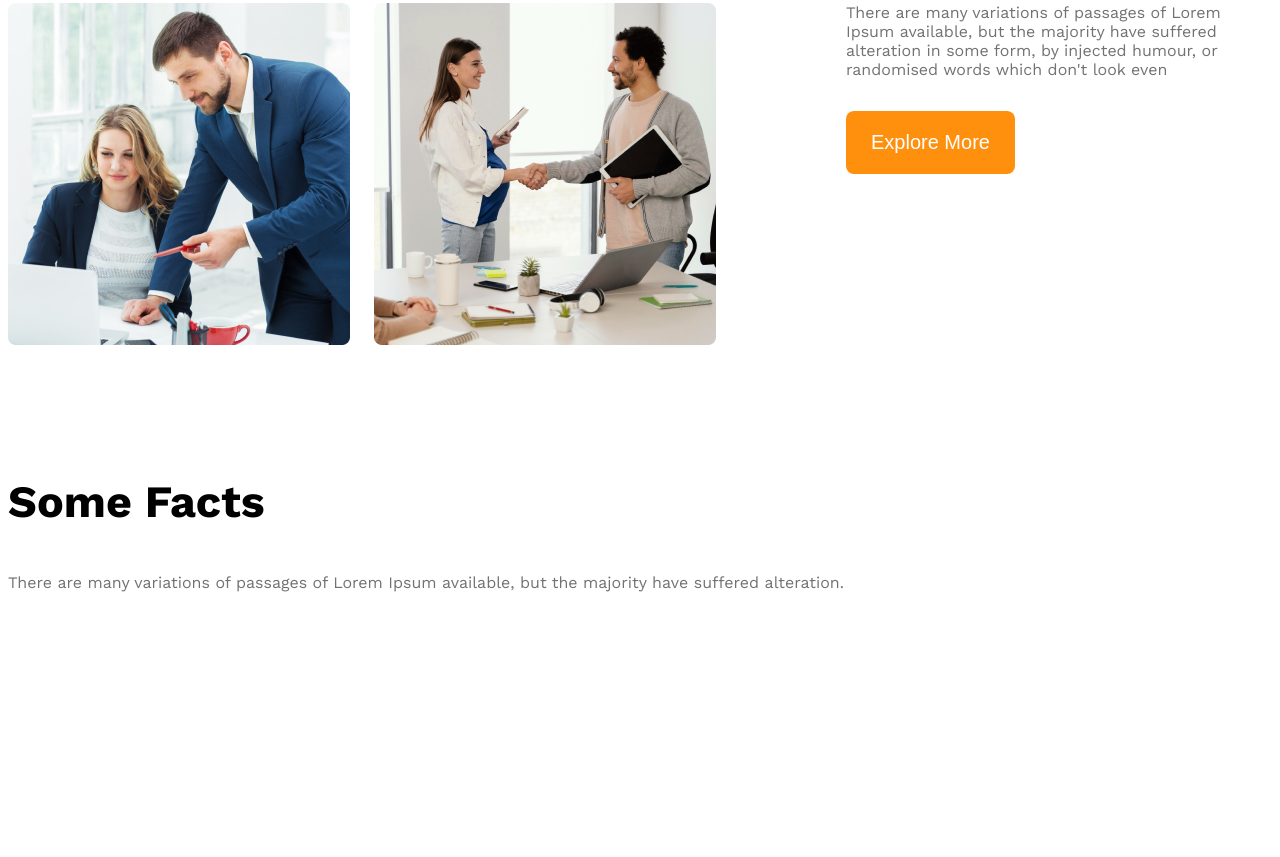
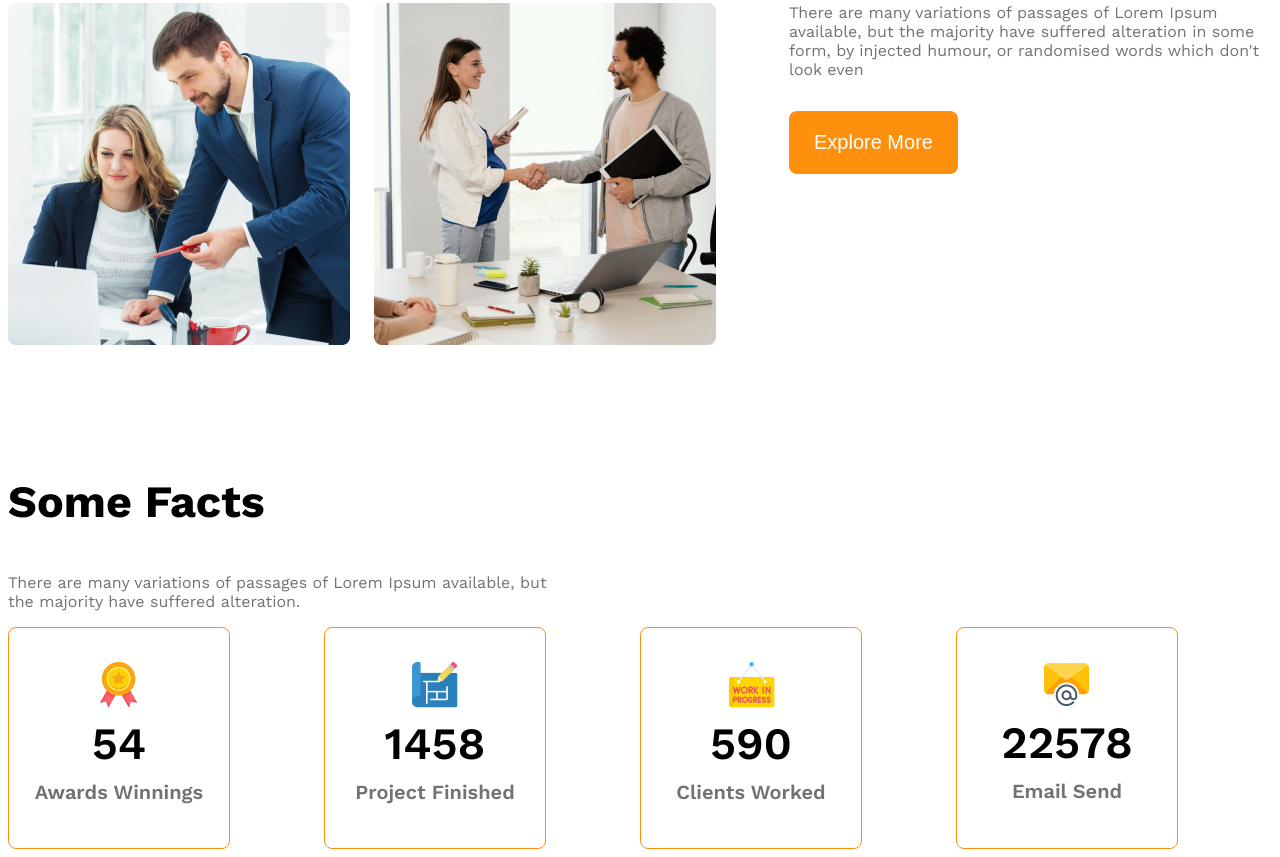
Before and after one commit to Abrar911-maker/g3-architects-res-web, a plain HTML site: page index.html in a window 1280 px wide. Shown: the part 1667-2524 px from the top of the page. Before the commit the page ends 2275 px from the top, so only its background shows below. Drawn offline with nearby package versions, Linux system fonts and the light colour scheme.

Commit message:
made the facts stylish

```diff
--- a/index.html
+++ b/index.html
@@ -67,16 +67,46 @@
         </div>
       </section>
       <!-- features will enjoy -->
-       <section>
+      <section></section>
 
-
-       </section>
-
-       <!-- Some facts -->
-        <section class="some-facts">
-          <h3 class="section-title">Some Facts</h3>
-          <p class="text-light-gray">There are many variations of passages of Lorem Ipsum available, but the majority have suffered alteration.</p>
-        </section>
+      <!-- Some facts -->
+      <section class="some-facts">
+        <h3 class="section-title">Some Facts</h3>
+        <p class="text-light-gray fact-description">
+          There are many variations of passages of Lorem Ipsum available, but
+          the majority have suffered alteration.
+        </p>
+        <div class="facts-container">
+          <div class="fact-card display-flex">
+            <div>
+              <img src="images/icons/ribon.png" alt="" class="fact-icon" />
+              <h4 class="fact-number">54</h4>
+              <h5 class="fact-name text-light-gray">Awards Winnings</h5>
+            </div>
+          </div>
+          <div class="fact-card display-flex">
+            <div>
+              <img src="images/icons/projects.png" alt="" class="fact-icon" />
+              <h4 class="fact-number">1458</h4>
+              <h5 class="fact-name text-light-gray">Project Finished</h5>
+            </div>
+          </div>
+          <div class="fact-card display-flex">
+            <div>
+              <img src="images/icons/customers.png" alt="" class="fact-icon" />
+              <h4 class="fact-number">590</h4>
+              <h5 class="fact-name text-light-gray">Clients Worked</h5>
+            </div>
+          </div>
+          <div class="fact-card display-flex">
+            <div>
+              <img src="images/icons/email.png" alt="" class="fact-icon" />
+              <h4 class="fact-number">22578</h4>
+              <h5 class="fact-name text-light-gray">Email Send</h5>
+            </div>
+          </div>
+        </div>
+      </section>
     </main>
 
     <!-- Footer part -->
--- a/styles/architects.css
+++ b/styles/architects.css
@@ -103,7 +103,7 @@ main > section{
   }
 
   .our-features{
-    margin-left: 130px;
+    margin-left: 73px;
     max-width: 530px;
   }
 
@@ -118,11 +118,43 @@ main > section{
     font-size: 1rem;
     margin-top: 24px;
     margin-bottom: 32px;
+  }
 
+  /* Some facts related styles */
+
+  .facts-container{
+    display: grid;
+    grid-template-columns: repeat(4, 1fr);
+  }
+
+  .fact-description{
+    max-width: 540px;
+  }
+
+  .fact-card{
+    border: 1px solid #FF900E;
+    width: 220px;
+    height: 220px;
+    border-radius: 8px;
+    text-align: center;
+    align-items: center;
+    justify-content: center;
+  }
+  .fact-number{
+    font-size: 2.8rem;
+    font-weight: 600;
+    margin-top: 5px;
+    margin-bottom: 10px;
+  }
+
+  .fact-name{
+    font-size: 1.25rem;
+    font-weight: 600;
+    margin-top: 5px;
+    margin-bottom: 10px;
   }
 
   /* responsive media query */
-
   /* Small size device */
   @media screen and (max-width:576px){
     .navbar,
```
